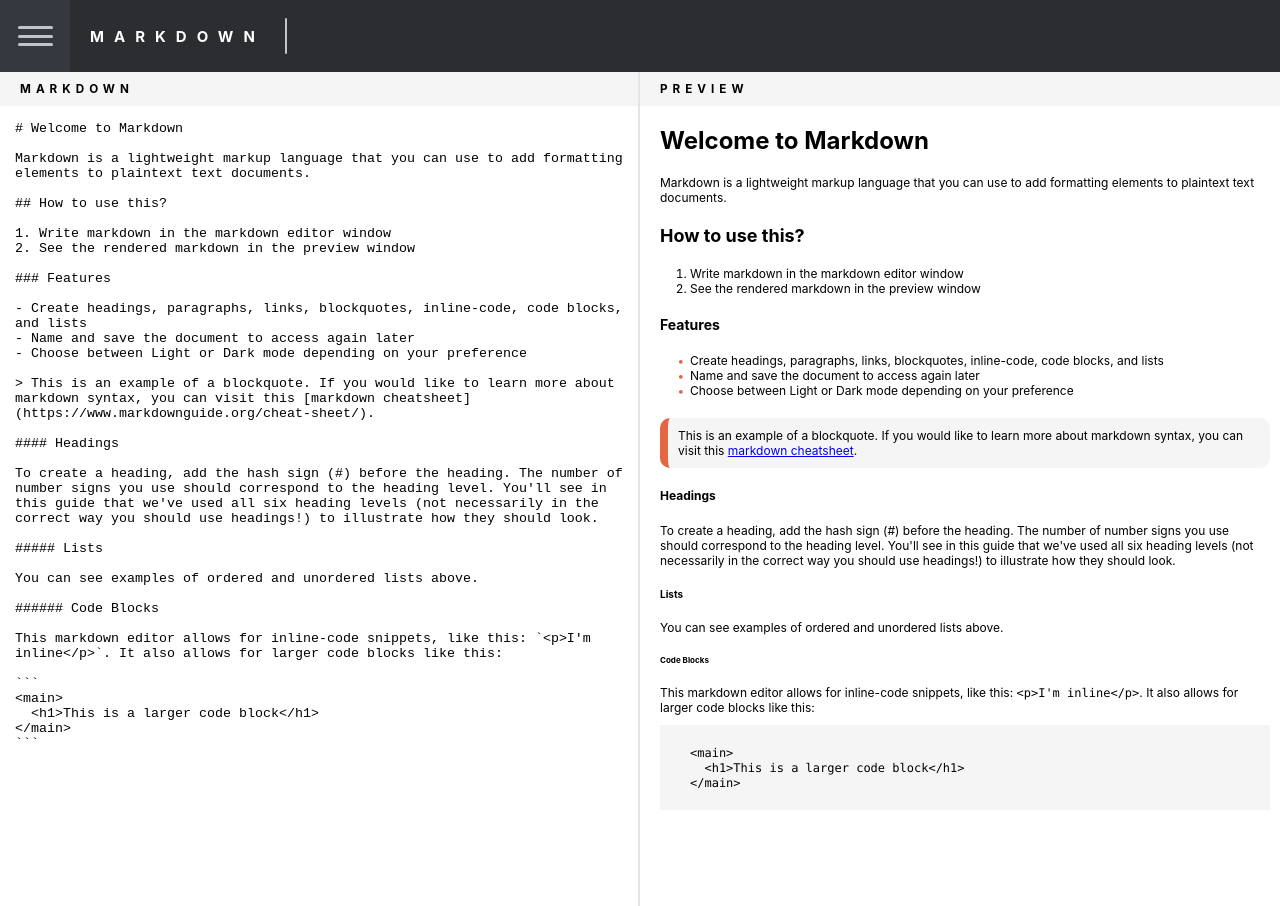
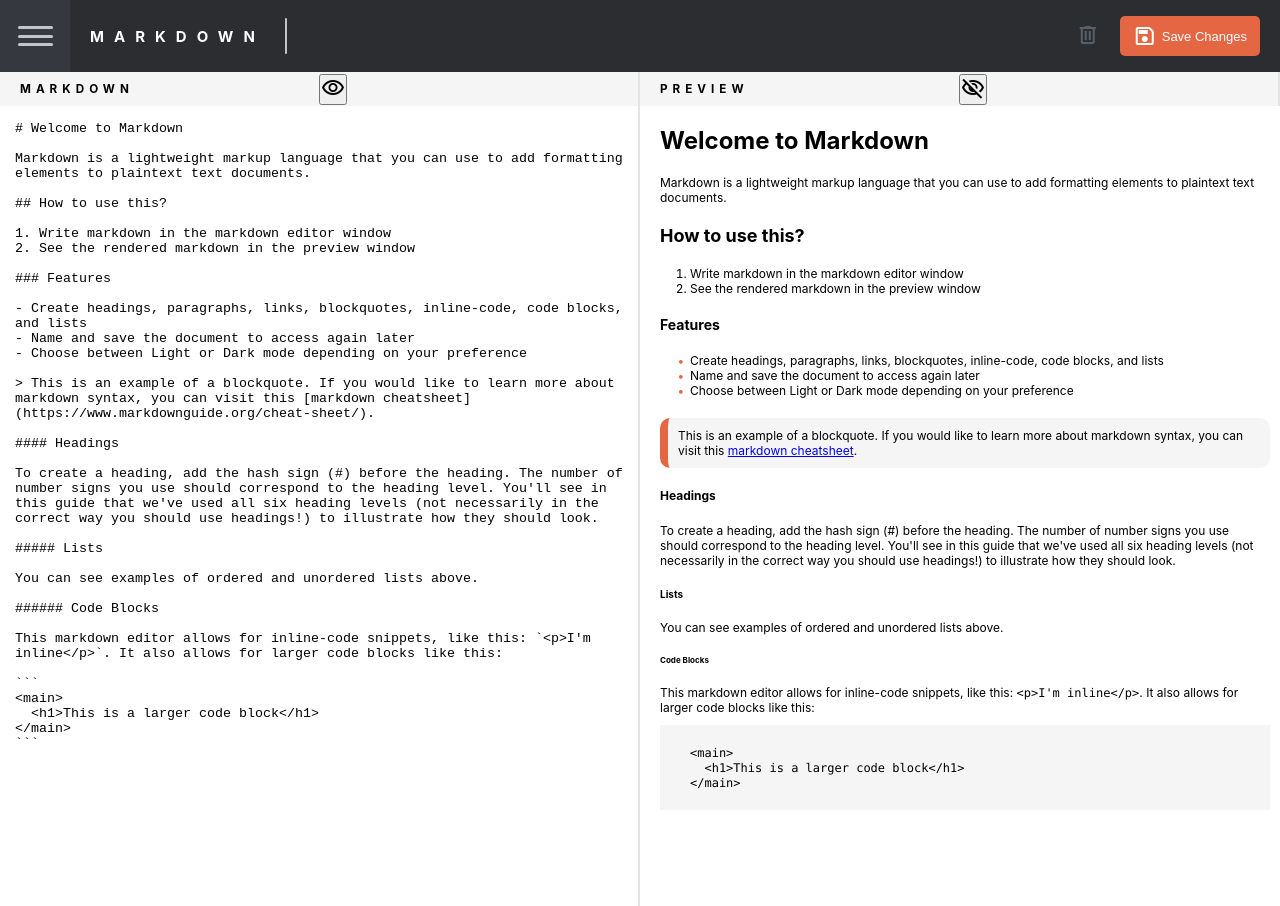
Before and after one commit to hidalest/markdownEditor, a React (Create React App) app: page / in a window 1280 px wide. Built offline with nearby package versions, Linux system fonts and the light colour scheme.

Commit message:
added the save and delete button

```diff
--- a/src/App.scss
+++ b/src/App.scss
@@ -68,6 +68,17 @@
       display: flex;
       background-color: $grey5;
 
+      &-actions {
+        display: flex;
+        align-items: center;
+        width: 50%;
+        border-right: 2px solid $grey4;
+
+        &-markdown.show {
+          display: block;
+        }
+      }
+
       h3 {
         width: 50%;
         letter-spacing: 0.5rem;
@@ -75,7 +86,7 @@
         padding: 1rem 2rem;
 
         &:first-child {
-          border-right: 2px solid $grey4;
+          // border-right: 2px solid $grey4;
         }
       }
     }
--- a/src/App.tsx
+++ b/src/App.tsx
@@ -6,9 +6,11 @@ import DataContextProvider from './context/DataContextProvider';
 
 function App() {
   const [activeSidebar, setActiveSidebar] = useState(false);
+  const [showPreview, setShowPreview] = useState(false);
   const toggleSidebarHandler = () => setActiveSidebar(!activeSidebar);
 
   const activeSidebarClass = activeSidebar ? 'sidebarActive' : '';
+  const showPreviewClass = showPreview ? 'show-preview' : 'hide-preview';
 
   return (
     <DataContextProvider>
@@ -16,8 +18,22 @@ function App() {
         <Navbar isActive={activeSidebar} onClick={toggleSidebarHandler} />
         <main className='main'>
           <div className='main__statusBar'>
-            <h3>MARKDOWN</h3>
-            <h3>PREVIEW</h3>
+            <div className='main__statusBar-actions main__statusBar-actions-markdown'>
+              <h3>MARKDOWN</h3>
+              <button>
+                <span className='material-symbols-outlined main__statusBar-actions-visibleIcon'>
+                  visibility
+                </span>
+              </button>
+            </div>
+            <div className='main__statusBar-actions main__statusBar-actions-preview'>
+              <h3>PREVIEW</h3>
+              <button>
+                <span className='material-symbols-outlined main__statusBar-actions-invisibleIcon'>
+                  visibility_off
+                </span>
+              </button>
+            </div>
           </div>
           <MarkdownEditor className={''} />
         </main>
--- a/src/components/UI/TextContent/MarkdownEditor.scss
+++ b/src/components/UI/TextContent/MarkdownEditor.scss
@@ -1,10 +1,17 @@
 @import '../../../sassStyles/variables';
+@import '../../../sassStyles/mixins';
 @import url('https://fonts.googleapis.com/css2?family=Roboto:wght@300;400;500;700&family=Source+Code+Pro&display=swap');
 
 .main__editor {
   height: 100vh;
   display: flex;
   font-size: 1.2rem;
+
+  @include responsiveMax($phone) {
+    flex-direction: column;
+    height: 100%;
+  }
+
   &-textarea {
     height: 100vh;
     width: 50%;
--- a/src/components/layout/Navbar/Navbar.scss
+++ b/src/components/layout/Navbar/Navbar.scss
@@ -7,7 +7,33 @@
   background-color: $black3;
   color: $white;
   display: flex;
+  justify-content: space-between;
   align-items: center;
+
+  &__actions {
+    display: flex;
+    height: 100%;
+    align-items: center;
+
+    &-btnDelete {
+      background: none;
+      border: none;
+      color: $grey1;
+      margin-right: 2rem;
+      cursor: pointer;
+      transition: all 0.25s ease-out;
+
+      &:hover {
+        color: $grey2;
+        transform: scale(1.2);
+      }
+    }
+
+    &-btnSave {
+      padding: 1rem 1.3rem;
+      margin-right: 2rem;
+    }
+  }
 
   &__hamburger {
     background-color: $black4;
--- a/src/components/layout/Navbar/Navbar.tsx
+++ b/src/components/layout/Navbar/Navbar.tsx
@@ -2,11 +2,15 @@ import React, { MouseEventHandler } from 'react';
 import './Navbar.scss';
 import Sidebar from '../Sidebar/Sidebar';
 import HamburgerButton from '../../UI/Hamburger/Hamburger';
+import Button from '../../UI/Button/Button';
 
 const Navbar: React.FC<NavbarProps> = ({ isActive, onClick }) => {
+  const onSaveClickHandler = () => {};
+
   return (
     <nav className='navbar'>
       <Sidebar isActive={isActive} />
+      <div className='navbar__actions'>
         <HamburgerButton
           isActive={isActive}
           className={'navbar__hamburger'}
@@ -14,6 +18,20 @@ const Navbar: React.FC<NavbarProps> = ({ isActive, onClick }) => {
         />
         <h1 className='navbar__title'>Markdown</h1>
         <span className='navbar__separator'></span>
+      </div>
+
+      <div className='navbar__actions'>
+        <button className='navbar__actions-btnDelete'>
+          <span className='material-symbols-outlined '>delete</span>
+        </button>
+        <Button
+          className='navbar__actions-btnSave '
+          buttonType='save'
+          onClick={onSaveClickHandler}
+        >
+          {'Save Changes'}
+        </Button>
+      </div>
     </nav>
   );
 };
```
Lines whose indentation alone changed are shown as unchanged.
